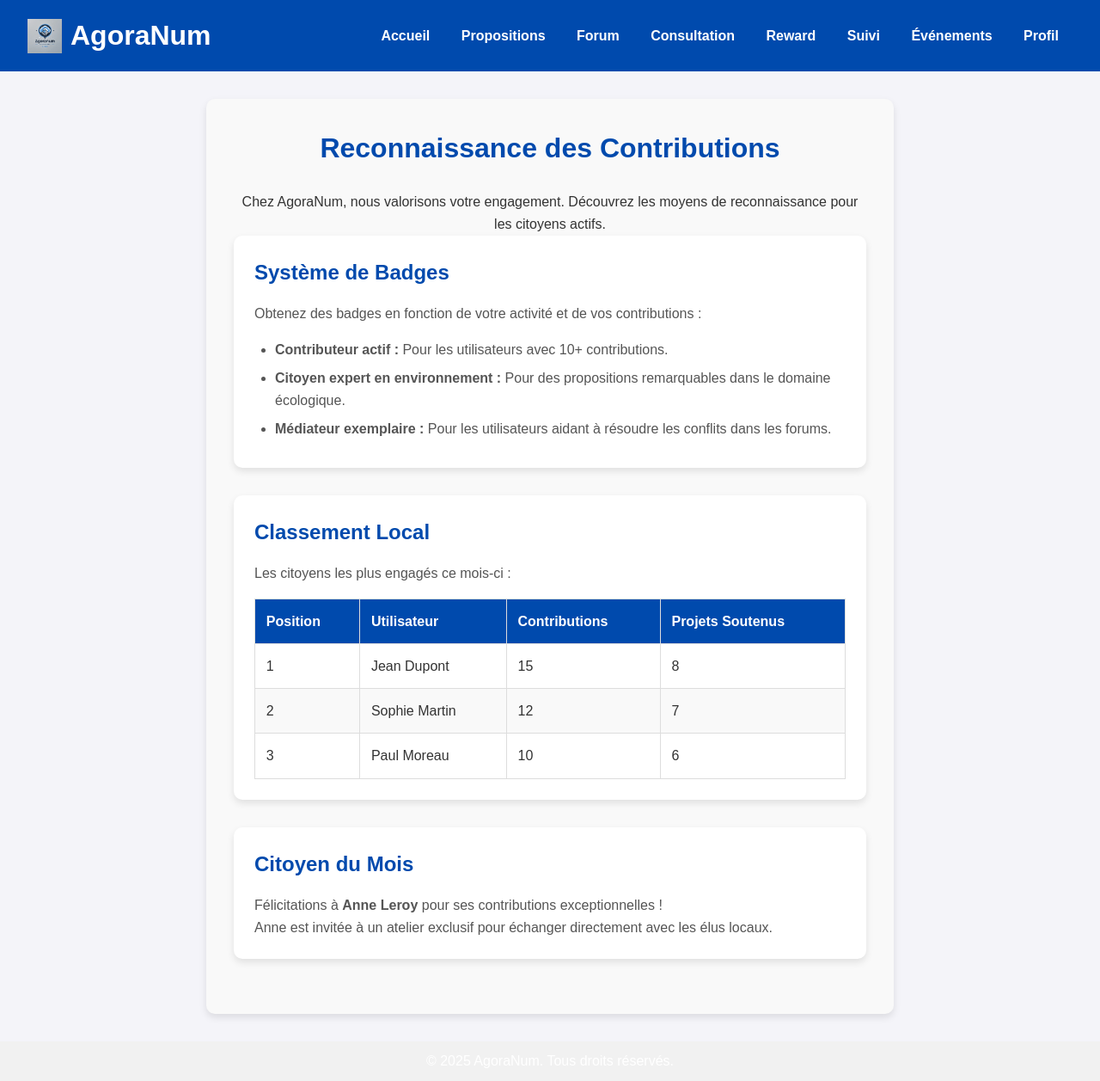
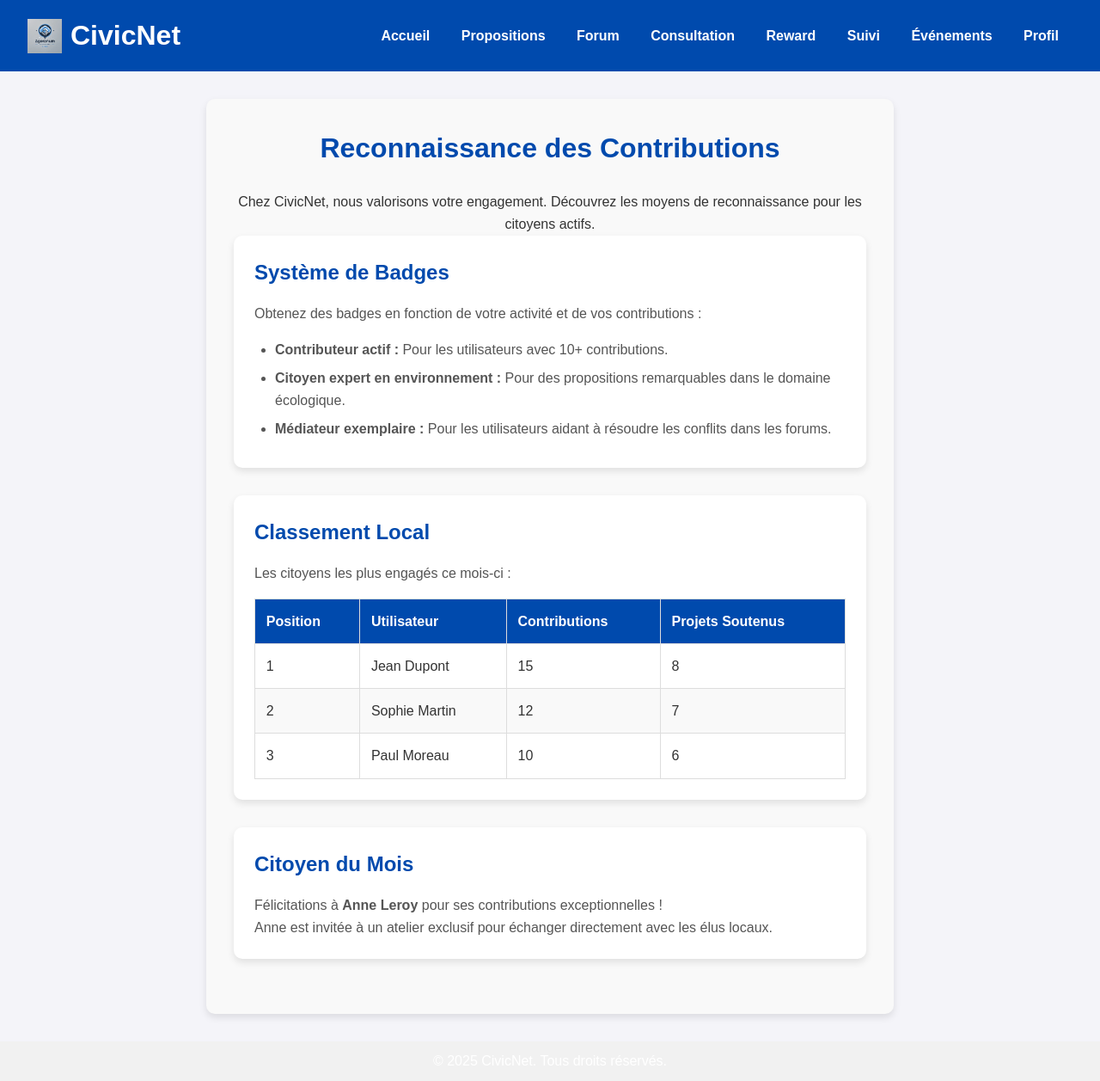
Before and after one commit to ArTranArt/CivicNet, a website: page CivicNet/frontend/rewards.html in a window 1280 px wide. Shown: the whole page at 86% size. Drawn offline with Linux system fonts and the light colour scheme.

Commit message:
nav in header & CivicNet

```diff
--- a/CivicNet/frontend/rewards.html
+++ b/CivicNet/frontend/rewards.html
@@ -3,14 +3,14 @@
   <head>
     <meta charset="UTF-8" />
     <meta name="viewport" content="width=device-width, initial-scale=1.0" />
-    <title>AgoraNum - Reconnaissance des Contributions</title>
+    <title>CivicNet - Reconnaissance des Contributions</title>
     <link rel="stylesheet" href="style.css" />
   </head>
   <body>
     <header>
       <div class="logo">
-        <img src="assets/logo.jpg" alt="AgoraNum" />
-        <h1>AgoraNum</h1>
+        <img src="assets/logo.jpg" alt="CivicNet" />
+        <h1>CivicNet</h1>
       </div>
       <nav>
         <a href="index.html">Accueil</a>
@@ -28,7 +28,7 @@
       <section id="rewards">
         <h2>Reconnaissance des Contributions</h2>
         <p>
-          Chez AgoraNum, nous valorisons votre engagement. Découvrez les moyens
+          Chez CivicNet, nous valorisons votre engagement. Découvrez les moyens
           de reconnaissance pour les citoyens actifs.
         </p>
 
@@ -104,7 +104,7 @@
     </main>
 
     <footer>
-      <p>© 2025 AgoraNum. Tous droits réservés.</p>
+      <p>© 2025 CivicNet. Tous droits réservés.</p>
     </footer>
   </body>
 </html>
```
Also changed, not shown: CivicNet/frontend/consultations.html (+3 -3 lines), CivicNet/frontend/events.html (+4 -4 lines), CivicNet/frontend/header.html (+5 -2 lines), CivicNet/frontend/index.html (+1 -1 lines), CivicNet/frontend/suivi.html (+7 -7 lines).
